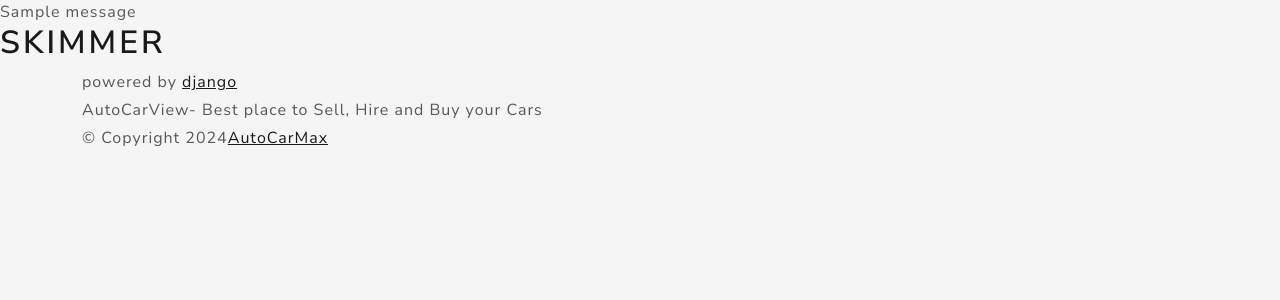
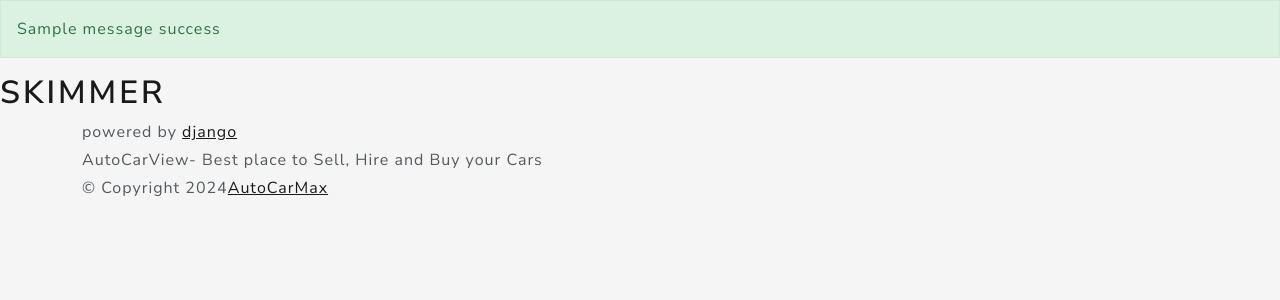
Before and after one commit to CarsServices/Services, a Django app: page /home/ in a window 1280 px wide. Shown: the top 300 px of the page. Run offline with Django 5.2, Linux system fonts and the light colour scheme; a user stored in the database is signed in; one stand-in notice (Sample message) is shown; some libraries are stand-ins or nearby versions.

Commit message:
welcome message sorted

```diff
--- a/main/templates/base/base.html
+++ b/main/templates/base/base.html
@@ -22,8 +22,9 @@
   <body>
     {%if messages %}
     {%for message in messages%}
-    <div>
+    <div {%if message.tags %}class ="alert alert-{{message.tags }}"{% endif %}>
       {{ message }}
+      {{message.tags}}
     </div>
     {%endfor%}
     {%endif%}
--- a/users/views.py
+++ b/users/views.py
@@ -19,7 +19,7 @@ def login_view(request): # I'm going to create a function that will be responsib
 
         if user is not None: # if the sign in is successful AND NOT EMPTY then i ll pass this to another page say homepage
             login(request, user) #then we can login the user with his credentials and provide his username
-            messages.success(request, f'Successfully logged in as {username}') #welcome message that will be displaying
+            messages.success(request, f'Hello {username}') #welcome message that will be displaying
             return redirect('home')   #redirecting the user to the home page after loggingin
         else:  #else maybe the user should input the correct credentials or create a new account
             pass  #if the sign in isnot  successful  then we will thell the user to login again
```
Also changed, not shown: db.sqlite3.
